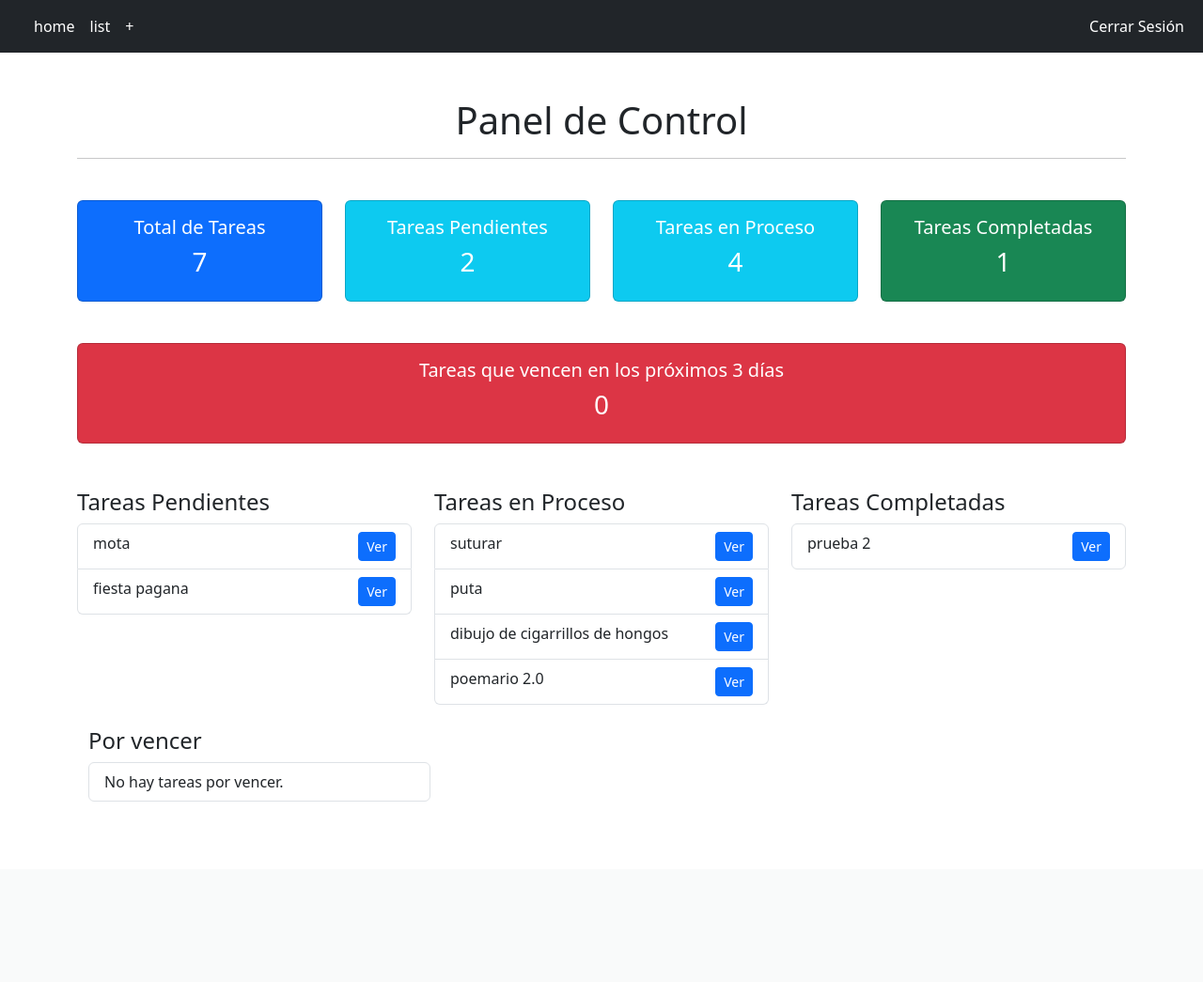
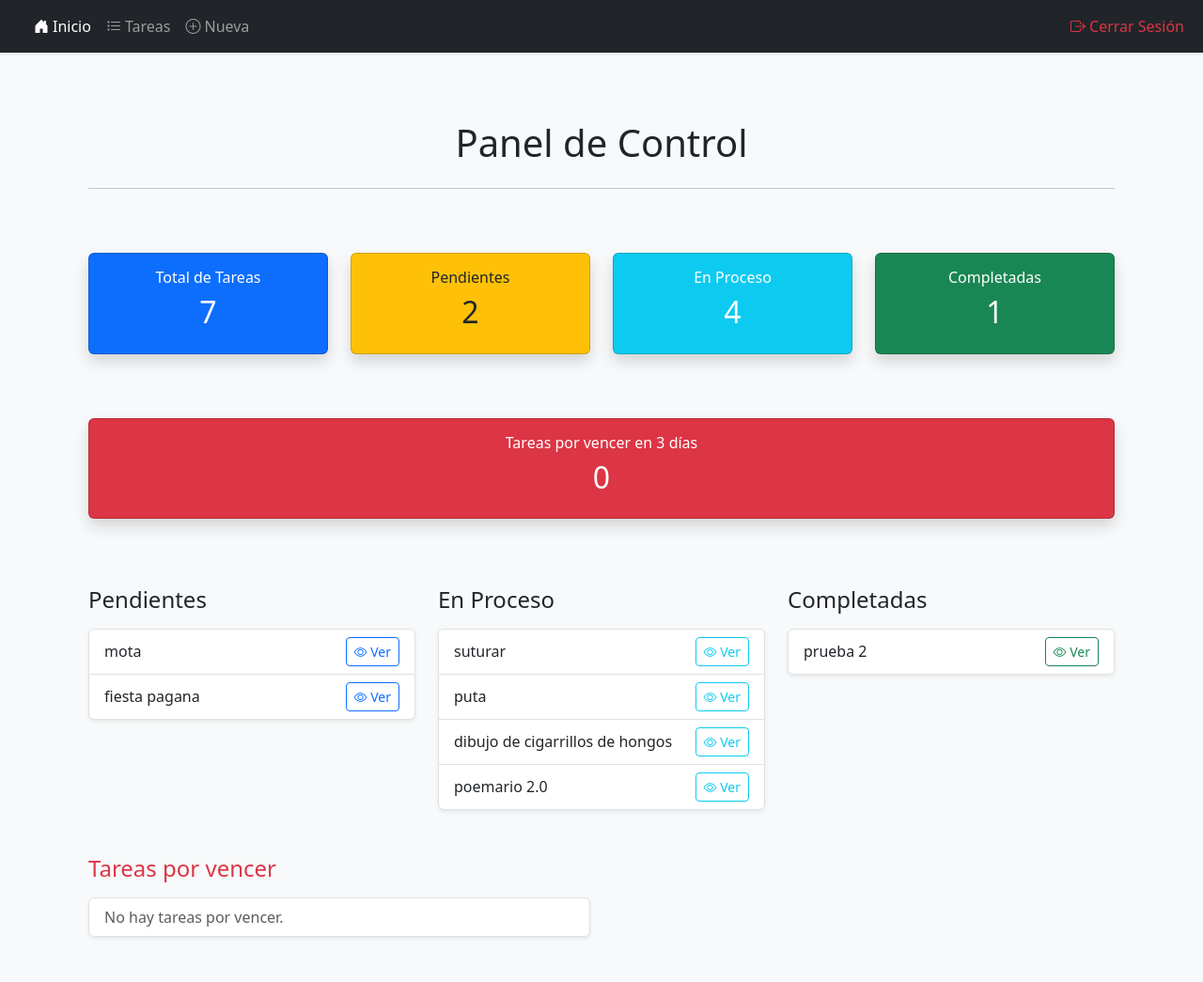
Before and after one commit to maleniadude/task_manager, a Django app: page /dashboard/ in a window 1280 px wide. Shown: the whole page at 94% size. Before the commit the page ends 853 px from the top, so only its background shows below. Run offline with Django 5.2, Linux system fonts and the light colour scheme; a user stored in the database is signed in; data comes from the database, SQL or seed files in the repository; both versions use the stored data as it was after the commit; some libraries are stand-ins or nearby versions.

Commit message:
mejoras visuales

```diff
--- a/sistem/sistem/settings.py
+++ b/sistem/sistem/settings.py
@@ -39,6 +39,7 @@ INSTALLED_APPS = [
     'django.contrib.messages',
     'django.contrib.staticfiles',
 
+    'widget_tweaks',
     'tasks',
 ]
 
--- a/sistem/tasks/templates/dashboard.html
+++ b/sistem/tasks/templates/dashboard.html
@@ -4,117 +4,122 @@
 
 {% block content %}
 <div class="container py-5">
-    <h1 class="text-center">Panel de Control</h1>
-    <hr>
+  <h1 class="text-center mb-4">Panel de Control</h1>
+  <hr class="mb-5">
 
-    <div class="row text-center my-4">
-        <!-- Total de Tareas -->
+  <!-- Resumen -->
+  <div class="row text-center g-4">
     <div class="col-md-3">
-            <div class="card bg-primary text-white">
+      <div class="card bg-primary text-white shadow">
         <div class="card-body">
-                    <h5>Total de Tareas</h5>
-                    <h3>{{ total_tasks }}</h3>
+          <h6 class="card-title">Total de Tareas</h6>
+          <h2>{{ total_tasks }}</h2>
         </div>
       </div>
     </div>
-
-        <!-- Pendientes -->
     <div class="col-md-3">
-            <div class="card bg-info text-white">
+      <div class="card bg-warning text-dark shadow">
         <div class="card-body">
-                    <h5>Tareas Pendientes</h5>
-                    <h3>{{ pending_tasks_count }}</h3>
+          <h6 class="card-title">Pendientes</h6>
+          <h2>{{ pending_tasks_count }}</h2>
         </div>
       </div>
     </div>
-
-        <!-- en Proceso -->
     <div class="col-md-3">
-            <div class="card bg-info text-white">
+      <div class="card bg-info text-white shadow">
         <div class="card-body">
-                    <h5>Tareas en Proceso</h5>
-                    <h3>{{ in_progress_tasks_count }}</h3>
+          <h6 class="card-title">En Proceso</h6>
+          <h2>{{ in_progress_tasks_count }}</h2>
         </div>
       </div>
     </div>
-
-        <!-- Completadas -->
     <div class="col-md-3">
-            <div class="card bg-success text-white">
+      <div class="card bg-success text-white shadow">
         <div class="card-body">
-                    <h5>Tareas Completadas</h5>
-                    <h3>{{ completed_tasks_count }}</h3>
+          <h6 class="card-title">Completadas</h6>
+          <h2>{{ completed_tasks_count }}</h2>
         </div>
       </div>
     </div>
   </div>
 
-    <!-- por vencer -->
-    <div class="row text-center">
-        <div class="col-md-12">
-            <div class="card bg-danger text-white">
-                <div class="card-body">
-                    <h5>Tareas que vencen en los próximos 3 días</h5>
-                    <h3>{{ upcoming_tasks_count }}</h3>
+  <!-- Por vencer -->
+  <div class="row mt-5">
+    <div class="col">
+      <div class="card bg-danger text-white shadow">
+        <div class="card-body text-center">
+          <h6 class="card-title">Tareas por vencer en 3 días</h6>
+          <h2>{{ upcoming_tasks_count }}</h2>
         </div>
       </div>
     </div>
   </div>
 
-    <!-- Lista de tareas -->
-    <div class="row mt-5">
+  <!-- Listas por estado -->
+  <div class="row mt-5 g-4">
     <div class="col-md-4">
-            <h4>Tareas Pendientes</h4>
-            <ul class="list-group">
+      <h4 class="mb-3">Pendientes</h4>
+      <ul class="list-group shadow-sm">
         {% for task in pending_tasks %}
-                    <li class="list-group-item">
+          <li class="list-group-item d-flex justify-content-between align-items-center">
             {{ task.title }}
-                        <a href="{% url 'task' task.id %}" class="btn btn-sm btn-primary float-end">Ver</a>
+            <a href="{% url 'task' task.id %}" class="btn btn-sm btn-outline-primary">
+              <i class="bi bi-eye"></i> Ver
+            </a>
           </li>
         {% empty %}
-                    <li class="list-group-item">No hay tareas pendientes.</li>
+          <li class="list-group-item text-muted">No hay tareas pendientes.</li>
         {% endfor %}
       </ul>
     </div>
+
     <div class="col-md-4">
-            <h4>Tareas en Proceso</h4>
-            <ul class="list-group">
+      <h4 class="mb-3">En Proceso</h4>
+      <ul class="list-group shadow-sm">
         {% for task in in_progress_tasks %}
-                    <li class="list-group-item">
+          <li class="list-group-item d-flex justify-content-between align-items-center">
             {{ task.title }}
-                        <a href="{% url 'task' task.id %}" class="btn btn-sm btn-primary float-end">Ver</a>
+            <a href="{% url 'task' task.id %}" class="btn btn-sm btn-outline-info">
+              <i class="bi bi-eye"></i> Ver
+            </a>
           </li>
         {% empty %}
-                    <li class="list-group-item">No hay tareas en proceso.</li>
+          <li class="list-group-item text-muted">No hay tareas en proceso.</li>
         {% endfor %}
       </ul>
     </div>
+
     <div class="col-md-4">
-            <h4>Tareas Completadas</h4>
-            <ul class="list-group">
+      <h4 class="mb-3">Completadas</h4>
+      <ul class="list-group shadow-sm">
         {% for task in completed_tasks %}
-                    <li class="list-group-item">
+          <li class="list-group-item d-flex justify-content-between align-items-center">
             {{ task.title }}
-                        <a href="{% url 'task' task.id %}" class="btn btn-sm btn-primary float-end">Ver</a>
+            <a href="{% url 'task' task.id %}" class="btn btn-sm btn-outline-success">
+              <i class="bi bi-eye"></i> Ver
+            </a>
           </li>
         {% empty %}
-                    <li class="list-group-item">No hay tareas completadas.</li>
+          <li class="list-group-item text-muted">No hay tareas completadas.</li>
         {% endfor %}
       </ul>
     </div>
   </div>
 
-    <div class="container py-4">
-        <div class="col-md-4">
-            <h4>Por vencer</h4>
-            <ul class="list-group">
+  <!-- Por vencer detalladas -->
+  <div class="row mt-5">
+    <div class="col-md-6">
+      <h4 class="mb-3 text-danger">Tareas por vencer</h4>
+      <ul class="list-group shadow-sm">
         {% for task in upcoming_tasks %}
-                    <li class="list-group-item">
+          <li class="list-group-item d-flex justify-content-between align-items-center">
             {{ task.title }}
-                        <a href="{% url 'task' task.id %}" class="btn btn-sm btn-danger float-end">Ver</a>
+            <a href="{% url 'task' task.id %}" class="btn btn-sm btn-outline-danger">
+              <i class="bi bi-exclamation-triangle"></i> Ver
+            </a>
           </li>
         {% empty %}
-                    <li class="list-group-item">No hay tareas por vencer.</li>
+          <li class="list-group-item text-muted">No hay tareas por vencer.</li>
         {% endfor %}
       </ul>
     </div>
--- a/sistem/tasks/views.py
+++ b/sistem/tasks/views.py
@@ -12,20 +12,26 @@ from django.contrib.auth.views import LoginView
 from django.http import Http404
 
 #Vistas creadas para el registro, el login y el logout de usuarios.
+from django.contrib.auth import login
+from django.contrib.auth import authenticate
+
 class RegisterView(CreateView):
     model = User
     form_class = UserCreationForm
     template_name = 'Registration/register.html'
-    success_url = reverse_lazy('login')
+    success_url = reverse_lazy('dashboard')  # Redireccionar al dashboard
 
     def form_valid(self, form):
-        response = super().form_valid(form)
-        username = form.cleaned_data.get('username')
-        password = form.cleaned_data.get('password1')
-        user = User.objects.get(username=username)
-        from django.contrib.auth import login
-        login(self.request, user)
-        return response
+        # Guardar el usuario
+        user = form.save()
+        # Autenticar con las credenciales recién creadas
+        raw_password = form.cleaned_data.get("password1")
+        authenticated_user = authenticate(username=user.username, password=raw_password)
+        if authenticated_user is not None:
+            login(self.request, authenticated_user)
+        return super().form_valid(form)
+
+
 
 class CustomLoginView(LoginView):
     template_name = 'Registration/login.html'
@@ -40,8 +46,10 @@ class CustomLogoutView(LoginView):
         return reverse_lazy('login')
 
 #vista para el dashboard, para la lista de tareas y cada tarea detallada.
-class DashboardView(TemplateView):
+
+class DashboardView(LoginRequiredMixin, TemplateView):
     template_name = 'dashboard.html'
+    login_url = reverse_lazy('login')  # Asegura redirección si no ha iniciado sesión
 
     def get_context_data(self, **kwargs):
         context = super().get_context_data(**kwargs)
@@ -66,6 +74,7 @@ class DashboardView(TemplateView):
         )
         context['upcoming_tasks_count'] = context['upcoming_tasks'].count()
         return context
+
 
 class TaskListView(LoginRequiredMixin, ListView):
     model = Task
--- a/sistem/templates/main.html
+++ b/sistem/templates/main.html
@@ -1,24 +1,32 @@
+{% load static %}
 <!DOCTYPE html>
-<html>
-<head>
-    <title>task manager</title>
-</head>
-</html>
-{% load static %}
-<html lang="en">
+<html lang="es">
 <head>
     <meta charset="UTF-8">
     <meta http-equiv="X-UA-Compatible" content="IE=edge">
     <meta name="viewport" content="width=device-width, initial-scale=1.0">
-    <title>Document</title>
-    <link rel="stylesheet" href="{% static 'css/bootstrap.css'%}"
+
+    <title>{% block title %}Task Manager{% endblock %}</title>
+
+    <!-- Bootstrap CSS -->
+    <link href="{% static 'css/bootstrap.css' %}" rel="stylesheet">
+    <!-- Bootstrap Icons (opcional, para íconos en la navbar) -->
+    <link href="https://cdn.jsdelivr.net/npm/bootstrap-icons@1.10.5/font/bootstrap-icons.css" rel="stylesheet">
+
+    {% block extra_css %}{% endblock %}
 </head>
-<body>
-    {% include 'navbar.html'%}
+<body class="bg-light">
 
-    {% block content %}
+    {% include 'navbar.html' %}
 
-    {% endblock content %}
+    <main class="container mt-4">
+        {% block content %}
+        {% endblock %}
+    </main>
+
+    <!-- Bootstrap JS -->
+    <script src="{% static 'js/bootstrap.min.js' %}"></script>
+
+    {% block extra_js %}{% endblock %}
 </body>
-<script src="{% static 'js/bootstrap.min.js'%}"></script>
 </html>
--- a/sistem/templates/navbar.html
+++ b/sistem/templates/navbar.html
@@ -1,38 +1,38 @@
-<nav class="navbar navbar-expand-lg navbar-dark bg-dark">
+<nav class="navbar navbar-expand-lg navbar-dark bg-dark shadow-sm">
   <div class="container-fluid">
-      <a class="navbar-brand" href="{}"></a>
-      <button class="navbar-toggler" type="button" data-bs-toggle="collapse" data-bs-target="#navbarNav" aria-controls="navbarNav" aria-expanded="false" aria-label="Toggle navigation">
+    <a class="navbar-brand fw-bold text-uppercase" href="{% url 'dashboard' %}">
+
+    </a>
+
+    <button class="navbar-toggler" type="button" data-bs-toggle="collapse" data-bs-target="#navbarNav"
+      aria-controls="navbarNav" aria-expanded="false" aria-label="Toggle navigation">
       <span class="navbar-toggler-icon"></span>
     </button>
 
     <div class="collapse navbar-collapse" id="navbarNav">
-        <ul class="navbar-nav">
+      <ul class="navbar-nav me-auto mb-2 mb-lg-0">
         <li class="nav-item">
-            <a class="nav-link active" aria-current="page" href="{% url 'dashboard'%}">home</a>
+          <a class="nav-link {% if request.resolver_match.url_name == 'dashboard' %}active{% endif %}" href="{% url 'dashboard' %}">
+            <i class="bi bi-house-door-fill me-1"></i>Inicio
+          </a>
         </li>
+        <li class="nav-item">
+          <a class="nav-link {% if request.resolver_match.url_name == 'task_list' %}active{% endif %}" href="{% url 'task_list' %}">
+            <i class="bi bi-list-task me-1"></i>Tareas
+          </a>
+        </li>
+        <li class="nav-item">
+          <a class="nav-link {% if request.resolver_match.url_name == 'task_create' %}active{% endif %}" href="{% url 'task_create' %}">
+            <i class="bi bi-plus-circle me-1"></i>Nueva
+          </a>
         </li>
       </ul>
 
-        <div class="collapse navbar-collapse" id="navbarNav">
-            <ul class="navbar-nav">
-              <li class="nav-item">
-                <a class="nav-link active" aria-current="page" href="{% url 'task_list'%}">list</a>
-              </li>
-              </li>
-            </ul>
-
-      <div class="collapse navbar-collapse" id="navbarNav">
-        <ul class="navbar-nav">
-          <li class="nav-item">
-            <a class="nav-link active" aria-current="page" href="{% url 'task_create'%}">+</a>
-          </li>
-          </li>
-        </ul>
-
-        <div class="collapse navbar-collapse" id="navbarNav">
       <ul class="navbar-nav ms-auto">
         <li class="nav-item">
-                  <a class="nav-link text-white" href="{% url 'logout' %}">Cerrar Sesión</a>
+          <a class="nav-link text-danger" href="{% url 'logout' %}">
+            <i class="bi bi-box-arrow-right me-1"></i>Cerrar Sesión
+          </a>
         </li>
       </ul>
     </div>
```
Also changed, not shown: sistem/tasks/forms.py (+13 -2 lines), sistem/tasks/templates/Registration/auth_base.html (added, +20 -0 lines), sistem/tasks/templates/Registration/login.html (+16 -18 lines), sistem/tasks/templates/Registration/logout.html (+14 -9 lines), sistem/tasks/templates/Registration/register.html (+17 -29 lines), sistem/tasks/templates/task.html (+45 -50 lines), sistem/tasks/templates/task_confirm_delete.html (+15 -19 lines), sistem/tasks/templates/task_form.html (+17 -22 lines), sistem/tasks/templates/task_list.html (+34 -18 lines), sistem/tasks/templates/task_update.html (+19 -23 lines), README.md, sistem/db.sqlite3, sistem/static/images/58b72e93-c548-4209-bfd6-91fd07717eef.jpeg (added), sistem/static/images/Pollito_skater.jpeg (added). Lines whose indentation alone changed are shown as unchanged.
